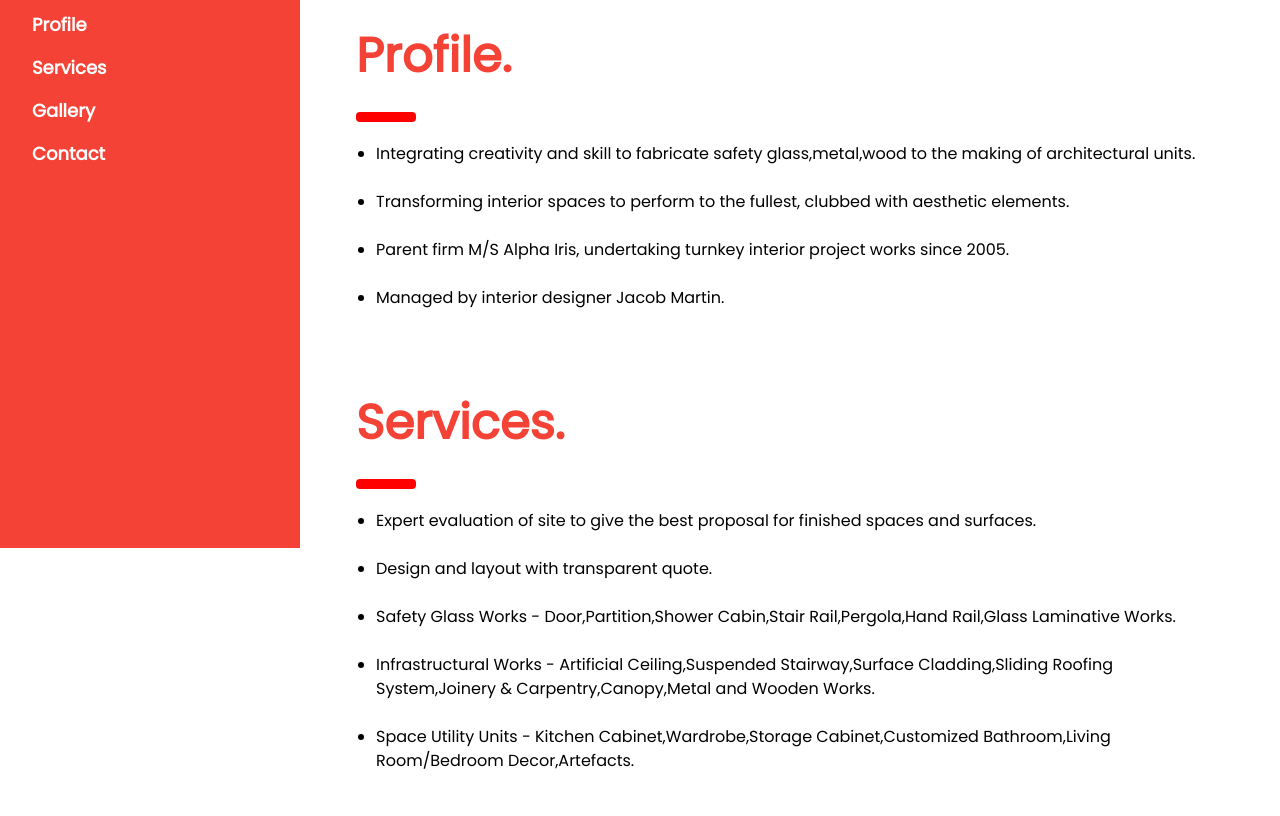
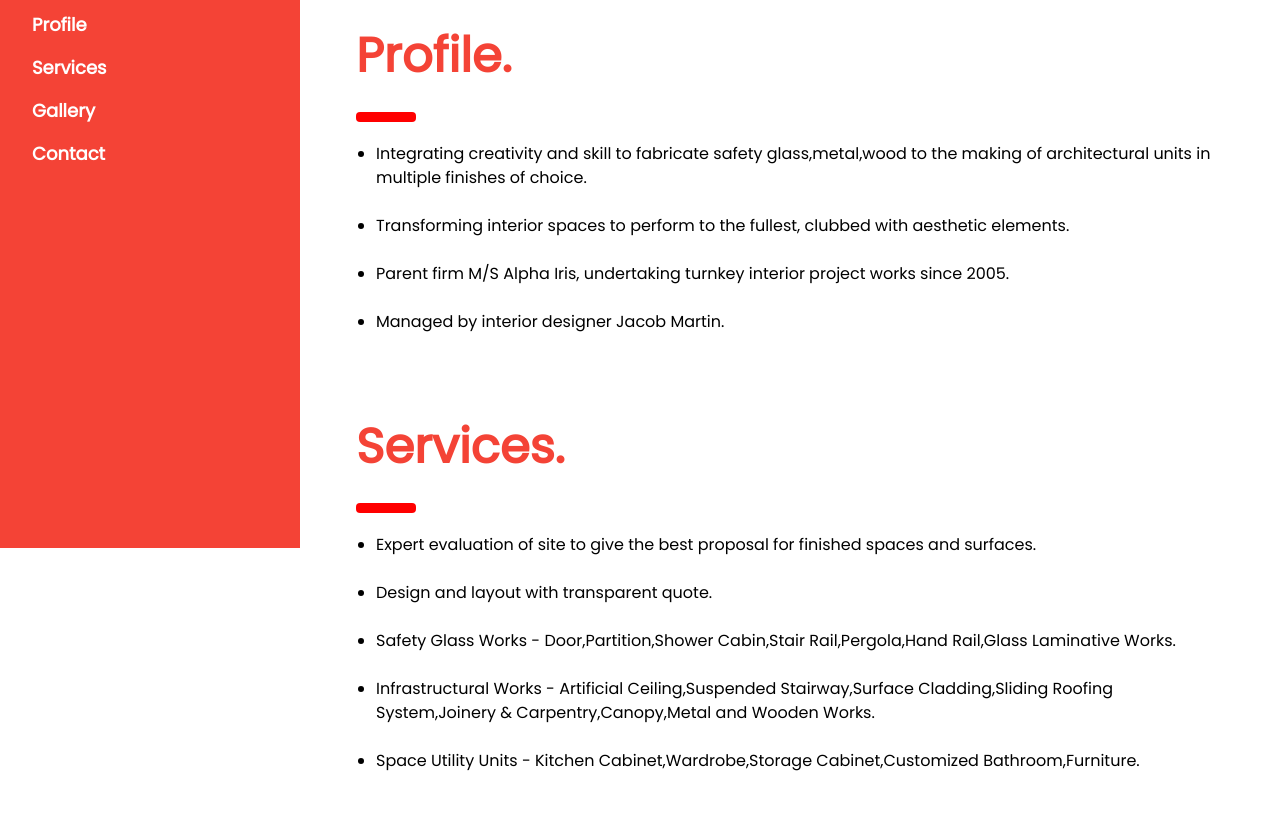
Before and after one commit to sachinjacob40/deltaglass.in, a plain HTML site: page index.html in a window 1280 px wide. Shown: the part 252-1068 px from the top of the page. Drawn offline with nearby package versions, Linux system fonts and the light colour scheme.

Commit message:
Content changes

```diff
--- a/index.html
+++ b/index.html
@@ -60,7 +60,7 @@ body {font-size:16px;}
     incididunt ut labore et dolore magna aliqua. Ut enim ad minim veniam, quis nostrud exercitation ullamco laboris nisi ut aliquip ex ea commodo consequat.
     </p> -->
     <ul style="margin-left:-20px">
-    <li>Integrating creativity and skill to fabricate safety glass,metal,wood to the making of architectural units.</li><br/>
+    <li>Integrating creativity and skill to fabricate safety glass,metal,wood to the making of architectural units in multiple finishes of choice.</li><br/>
     <li>Transforming interior spaces to perform to the fullest, clubbed with aesthetic elements.</li><br/>
     <li>Parent firm M/S Alpha Iris, undertaking turnkey interior project works since 2005.</li><br/>
     <li>Managed by interior designer Jacob Martin.</li>
@@ -77,7 +77,7 @@ body {font-size:16px;}
     <li>Design and layout with transparent quote.</li><br/>
     <li>Safety Glass Works - Door,Partition,Shower Cabin,Stair Rail,Pergola,Hand Rail,Glass Laminative Works.</li><br/>
     <li>Infrastructural Works - Artificial Ceiling,Suspended Stairway,Surface Cladding,Sliding Roofing System,Joinery & Carpentry,Canopy,Metal and Wooden Works.</li><br/>
-    <li>Space Utility Units - Kitchen Cabinet,Wardrobe,Storage Cabinet,Customized Bathroom,Living Room/Bedroom Decor,Artefacts.</li><br/>
+    <li>Space Utility Units - Kitchen Cabinet,Wardrobe,Storage Cabinet,Customized Bathroom,Furniture.</li><br/>
     </ul>
   </div>
 
```
